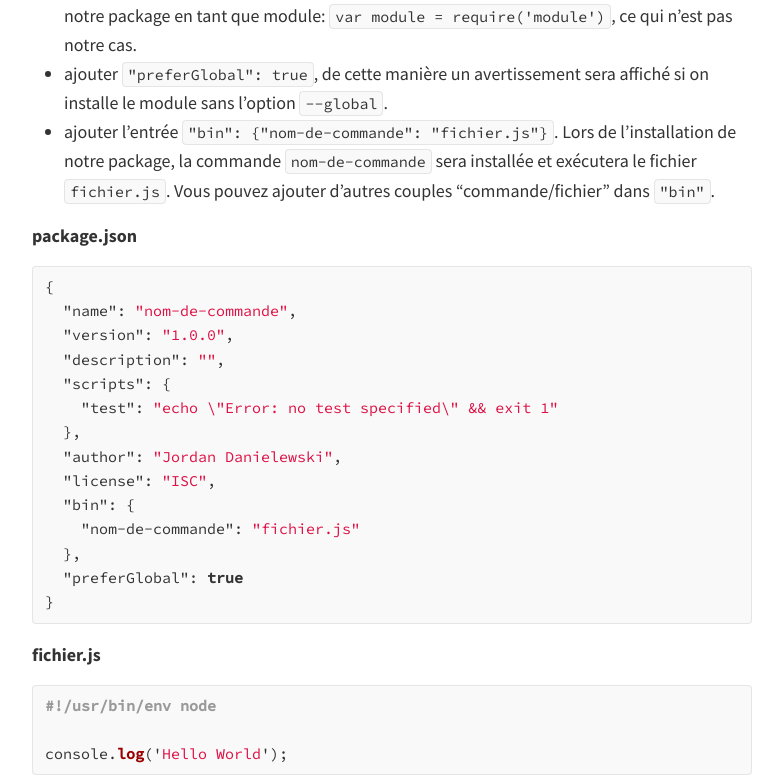
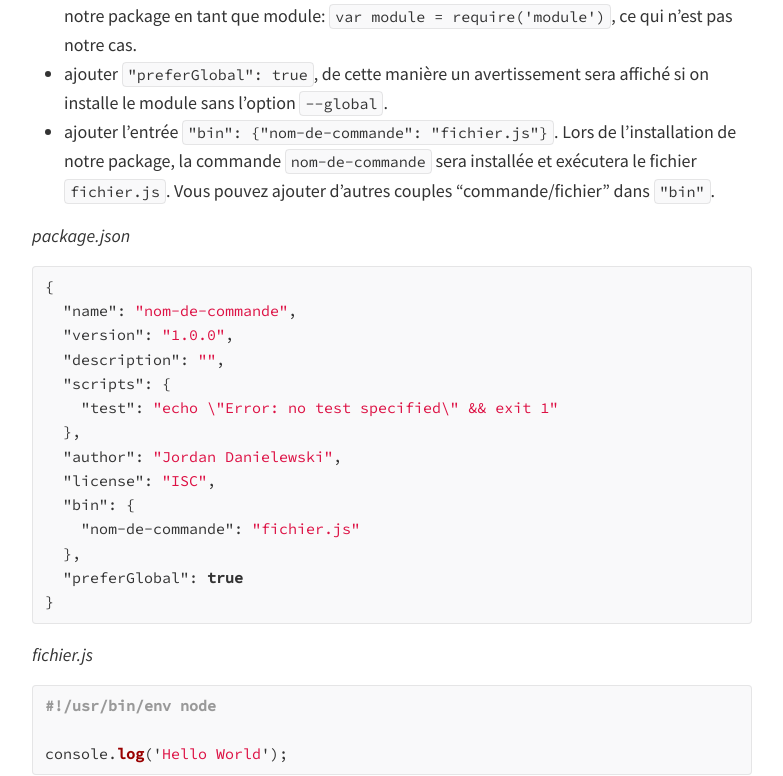
Before and after one commit to kopisusugula/notes, a Jekyll site: the page built from _posts/2016-01-30-creer-des-outils-en-ligne-commande-avec-nodejs.md, in a window 1280 px wide. Shown: the part 816-1592 px from the top of the page, without its empty margins (248-1031 px from the left). Built offline with Jekyll 4.4.1, drawn with Linux system fonts in a browser that asks for light colours; nearby versions of some CDN libraries; library files that are not in the unit come from our copies; comment, search, counter and statistics services are not loaded.

Commit message:
Filenames in italic

````diff
--- a/_posts/2016-01-30-creer-des-outils-en-ligne-commande-avec-nodejs.md
+++ b/_posts/2016-01-30-creer-des-outils-en-ligne-commande-avec-nodejs.md
@@ -23,7 +23,7 @@ Dans un nouveau dossier, exécutez `npm init` afin de générer un `package.json
 - ajouter `"preferGlobal": true`, de cette manière un avertissement sera affiché si on installe le module sans l'option `--global`.
 - ajouter l'entrée `"bin": {"nom-de-commande": "fichier.js"}`. Lors de l'installation de notre package, la commande `nom-de-commande` sera installée et exécutera le fichier `fichier.js`. Vous pouvez ajouter d'autres couples "commande/fichier" dans `"bin"`.
 
-**package.json**
+_package.json_
 
 ```json
 {
@@ -42,7 +42,7 @@ Dans un nouveau dossier, exécutez `npm init` afin de générer un `package.json
 }
 ```
 
-**fichier.js**
+_fichier.js_
 
 ```javascript
 #!/usr/bin/env node
@@ -141,7 +141,7 @@ Les _pipes_ ou plutôt les `|`, sont l'un des éléments qui rendent la ligne de
 
 Actuellement, que se passe t-il si on envoie des informations en entrée via un _pipe_ ?
 
-**fichier.js**
+_fichier.js_
 
 ```javascript
 #!/usr/bin/env node
@@ -155,7 +155,7 @@ $ echo "foo" | nom-de-commande
 
 Il ne se passe rien car on ne fait rien avec l'information passée par le `|`. Nous devons écouter le flux d'entrée standard et traiter ce que l'on reçoit.
 
-**fichier.js**
+_fichier.js_
 
 ```javascript
 #!/usr/bin/env node
@@ -195,7 +195,7 @@ Vous trouverez plus d'informations dans [la documentation de `process.stdin`](ht
 
 Nous venons de voir comment traiter l'information que l'on envoie sur l'entrée (`stdin`). Nous n'avons pas besoin de faire quoi que ce soit pour traiter l'information en sortie (`stdout`), à part envoyer de l'information sur la sortie.
 
-**fichier.js**
+_fichier.js_
 
 ```javascript
 #!/usr/bin/env node
````
Also changed, not shown: _posts/2016-01-25-creer-une-extension-chrome-qui-remplace-la-page-de-nouvel-onglet.md (+3 -3 lines).
